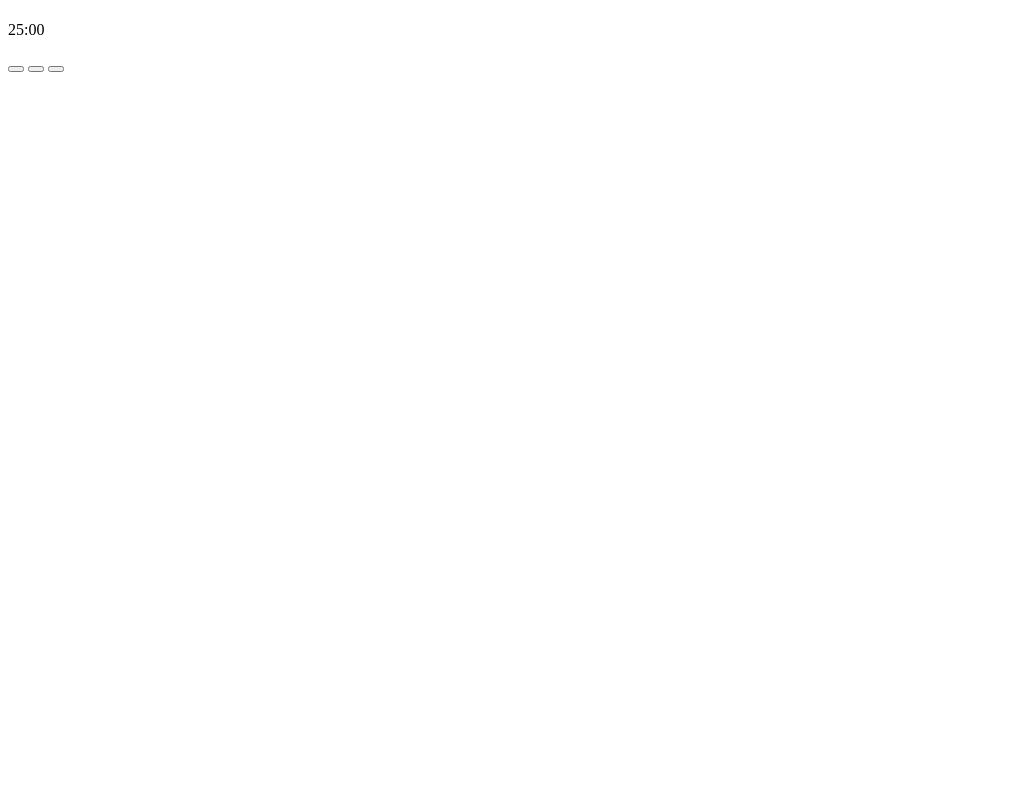
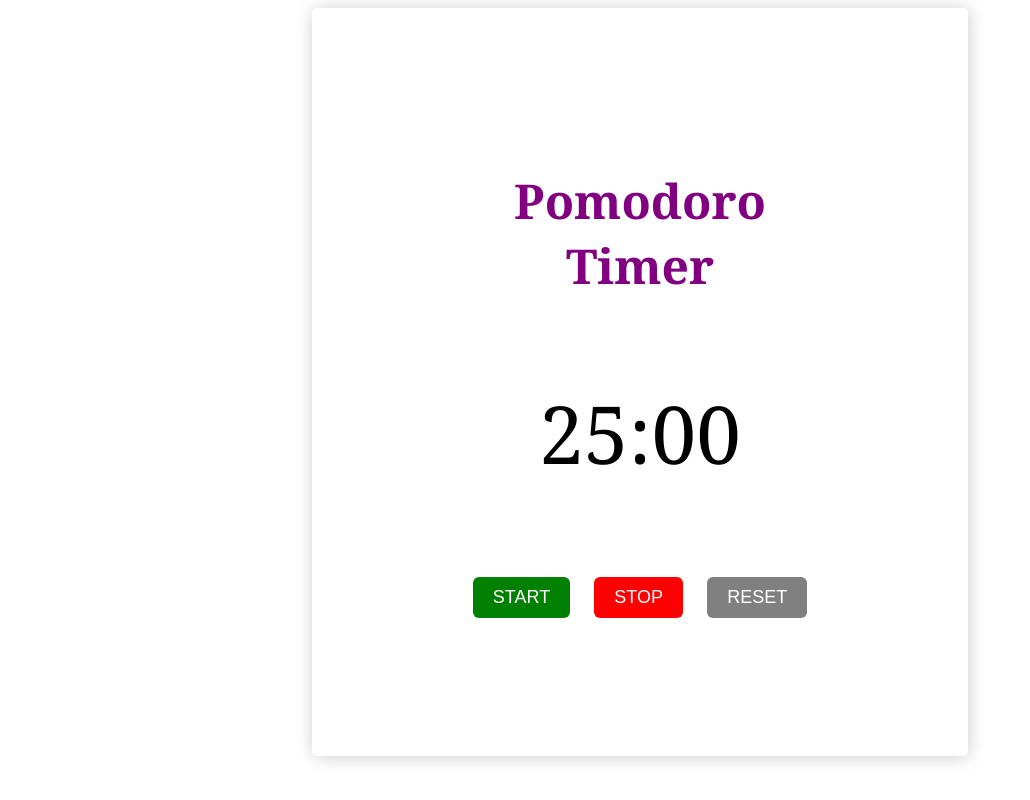
Before and after one commit to MarioBrosh8/PomodoroTimer, a plain HTML site: page index.html in a window 1280 px wide. Shown: the whole page, without its empty margins (0-1030 px from the left). Drawn offline with Linux system fonts and the light colour scheme.

Commit message:
project finish

```diff
--- a/index.html
+++ b/index.html
@@ -8,12 +8,12 @@
 </head>
 <body>
     <div class="container">
-        <h1 class="title"></h1>
+        <h1 class="title">Pomodoro Timer</h1>
         <p class="timer" id="timer">25:00</p>
         <div class="button-wrapper">
-            <button id="start"></button>
-            <button id="stop"></button>
-            <button id="reset"></button>
+            <button id="start">start</button>
+            <button id="stop">stop</button>
+            <button id="reset">reset</button>
         </div>
     </div>
 
--- a/main.css
+++ b/main.css
@@ -0,0 +1,48 @@
+.container{
+    margin: 0 auto;
+    max-width: 400px;
+    text-align: center;
+    padding: 8rem;
+    font-family: Georgia, 'Times New Roman', Times, serif;
+    box-shadow: 1px 1px 18px rgba(0, 0, 0, .2);
+    border-radius: 5px;
+}
+
+.title{
+    color: purple;
+    font-weight: bolder;
+    font-size: 3rem;
+}
+button{
+    font-size: 18px;
+    padding: 10px 20px;
+    margin: 10px;
+    color: white;
+    background-color: orange;
+    border: none;
+    border-radius: 6px;
+    cursor: pointer;
+    text-transform: uppercase;
+    transition: opacity .3s ease-in-out;
+
+}
+
+.timer{
+    font-size: 5rem;
+}
+
+button:hover{
+    opacity: .5;
+}
+
+#start{
+    background-color: green;
+}
+
+#stop{
+    background-color: red;
+}
+
+#reset{
+    background-color: gray;
+}
--- a/main.js
+++ b/main.js
@@ -0,0 +1,43 @@
+const startEl = document.getElementById("start");
+const stopEl = document.getElementById("stop");
+const resetEl = document.getElementById("reset");
+const timerEl = document.getElementById("timer");
+
+let interval
+let timeLeft = 1500;
+
+
+function updateTimer(){
+    let minutes = Math.floor(timeLeft / 60);
+    let seconds = timeLeft % 60;
+    if(timeLeft === 0 && minutes === 0){
+        clearInterval(interval)
+        alert("Pomodoro finished")
+        timeLeft = 1500;
+    }else{
+        let formattedTime = `${minutes.toString().padStart(2, "0")}:${seconds.toString().padStart(2, "0")}` //padStart is a function that sets up a minimum digits and fills it with a number provided (string)
+        timerEl.innerHTML = formattedTime;
+    }
+}
+
+function startTimer(){
+    interval = setInterval(() => {
+        timeLeft--;
+        updateTimer()
+    }, 1000) //setInterval() is a function that executes the code the function on the first parameter each miliseconds provided on the second parameter
+
+}
+function stopTimer(){
+    clearInterval(interval)
+    updateTimer()
+}
+function resetTimer(){
+    clearInterval(interval)
+    timeLeft = 1500;
+    updateTimer()
+}
+
+
+startEl.addEventListener("click", startTimer)
+stopEl.addEventListener("click", stopTimer)
+resetEl.addEventListener("click", resetTimer)
```
